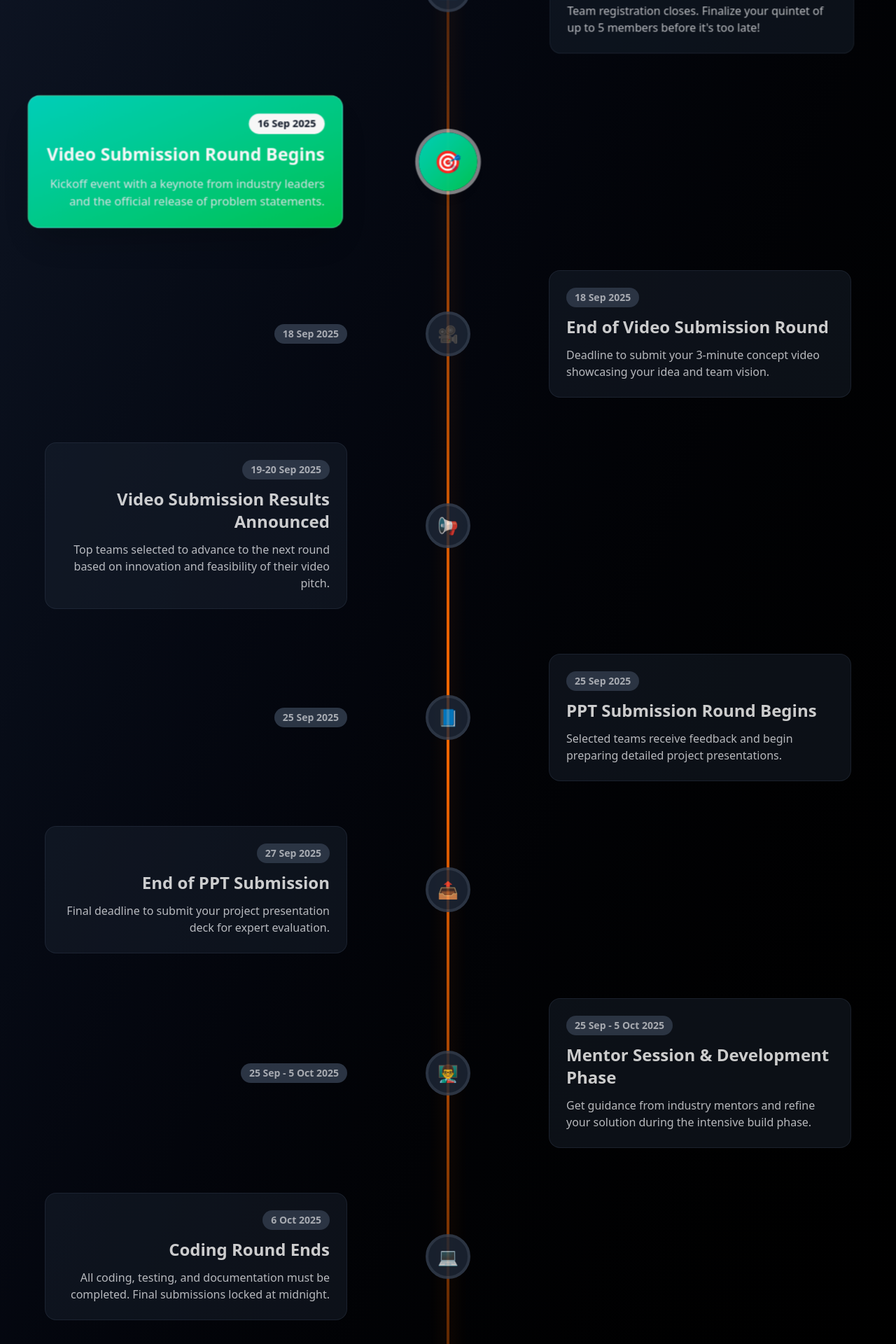
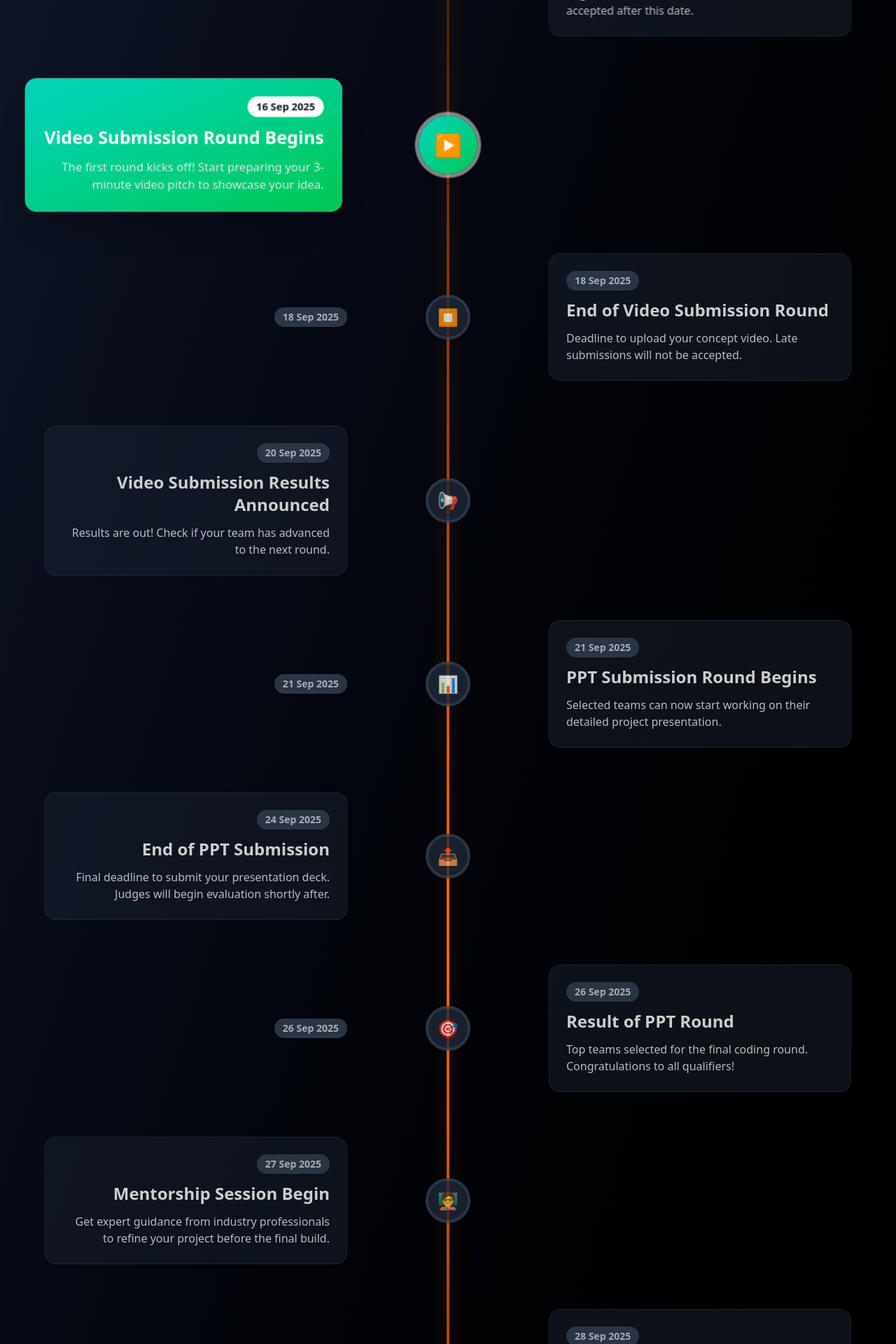
Before and after one commit to navokta/Bytewar-v2, a Next.js app: page /timeline in a window 1280 px wide. Shown: the part 720-2640 px from the top of the page at 70% size. Built offline with nearby package versions, Linux system fonts and the light colour scheme; no server answers.

Commit message:
Timelines dates Fixes

```diff
--- a/app/timeline/page.js
+++ b/app/timeline/page.js
@@ -7,10 +7,10 @@ import Footer from '@/components/Footer';
 export default function TimelinePage() {
   return (
     <div className="min-h-screen bg-gradient-to-br from-gray-900 via-gray-800 to-gray-900 text-gray-100">
-        <Header />
+      <Header />
       <Timeline />
-        <AboutEnroll />
-        <Footer />
+      <AboutEnroll />
+      <Footer />
     </div>
   );
 }
--- a/components/Timeline.jsx
+++ b/components/Timeline.jsx
@@ -15,83 +15,104 @@ const InteractiveTimeline = () => {
     return () => window.removeEventListener('resize', handleResize);
   }, []);
 
-  const timelineEvents = [
+const timelineEvents = [
   {
     date: "1 Sep 2025",
     title: "Registration Opens",
-    description: "Secure your spot in the ultimate coding battle. Early birds get exclusive swag and bonus resources!",
-    icon: "🚀",
+    description: "The journey begins! Register your team and secure your spot in the ultimate coding challenge.",
+    icon: "✅",
     color: "from-purple-600 to-blue-500"
   },
   {
     date: "15 Sep 2025",
     title: "End of Registration",
-    description: "Team registration closes. Finalize your quintet of up to 5 members before it's too late!",
-    icon: "👥",
+    description: "Registration closes. No more team entries will be accepted after this date.",
+    icon: "❌",
     color: "from-blue-500 to-teal-400"
   },
   {
     date: "16 Sep 2025",
     title: "Video Submission Round Begins",
-    description: "Kickoff event with a keynote from industry leaders and the official release of problem statements.",
-    icon: "🎯",
+    description: "The first round kicks off! Start preparing your 3-minute video pitch to showcase your idea.",
+    icon: "▶️",
     color: "from-teal-400 to-green-500"
   },
   {
     date: "18 Sep 2025",
     title: "End of Video Submission Round",
-    description: "Deadline to submit your 3-minute concept video showcasing your idea and team vision.",
-    icon: "🎥",
+    description: "Deadline to upload your concept video. Late submissions will not be accepted.",
+    icon: "⏹️",
     color: "from-green-500 to-yellow-400"
   },
   {
-    date: "19-20 Sep 2025",
+    date: "20 Sep 2025",
     title: "Video Submission Results Announced",
-    description: "Top teams selected to advance to the next round based on innovation and feasibility of their video pitch.",
+    description: "Results are out! Check if your team has advanced to the next round.",
     icon: "📢",
     color: "from-yellow-400 to-orange-500"
   },
   {
-    date: "25 Sep 2025",
+    date: "21 Sep 2025",
     title: "PPT Submission Round Begins",
-    description: "Selected teams receive feedback and begin preparing detailed project presentations.",
-    icon: "📘",
+    description: "Selected teams can now start working on their detailed project presentation.",
+    icon: "📊",
     color: "from-orange-500 to-red-500"
   },
   {
-    date: "27 Sep 2025",
+    date: "24 Sep 2025",
     title: "End of PPT Submission",
-    description: "Final deadline to submit your project presentation deck for expert evaluation.",
+    description: "Final deadline to submit your presentation deck. Judges will begin evaluation shortly after.",
     icon: "📤",
     color: "from-red-500 to-pink-500"
   },
   {
-    date: "25 Sep - 5 Oct 2025",
-    title: "Mentor Session & Development Phase",
-    description: "Get guidance from industry mentors and refine your solution during the intensive build phase.",
-    icon: "👨‍🏫",
+    date: "26 Sep 2025",
+    title: "Result of PPT Round",
+    description: "Top teams selected for the final coding round. Congratulations to all qualifiers!",
+    icon: "🎯",
     color: "from-pink-500 to-rose-500"
   },
   {
-    date: "6 Oct 2025",
-    title: "Coding Round Ends",
-    description: "All coding, testing, and documentation must be completed. Final submissions locked at midnight.",
-    icon: "💻",
+    date: "27 Sep 2025",
+    title: "Mentorship Session Begin",
+    description: "Get expert guidance from industry professionals to refine your project before the final build.",
+    icon: "🧑‍🏫",
     color: "from-rose-500 to-orange-500"
   },
   {
+    date: "28 Sep 2025",
+    title: "Mentorship Session Ends",
+    description: "Mentorship concludes. Teams should finalize their plans and prepare for the coding phase.",
+    icon: "🔚",
+    color: "from-orange-500 to-red-600"
+  },
+  {
+    date: "29 Sep 2025",
+    title: "Coding Round Begin",
+    description: "Hackathon coding phase starts! Build, test, and document your solution.",
+    icon: "💻",
+    color: "from-green-500 to-cyan-500"
+  },
+  {
+    date: "6 Oct 2025",
+    title: "Coding Round End",
+    description: "Final deadline for code submission. All repositories must be locked by midnight.",
+    icon: "🔒",
+    color: "from-cyan-500 to-blue-600"
+  },
+  {
     date: "8 Oct 2025",
-    title: "Final Results Announcement",
-    description: "Winners revealed live! Celebrate innovation with prizes worth 10,000 Rs.",
-    icon: "🏆",
-    color: "from-yellow-400 to-gold-500"
+    title: "Coding Round Result",
+    description: "Results of the coding round announced. Top teams move to the final presentation.",
+    icon: "📋",
+    color: "from-blue-600 to-indigo-500"
   },
   {
     date: "10 Oct 2025",
-    title: "Awards & Recognition Ceremony",
-    description: "All participants honored. Winners receive trophies, gifts, and career-boosting opportunities.",
-    icon: "🎁",
-    color: "from-green-400 to-teal-500"
+    title: "Prize and Reward Distribution",
+    description: "Grand finale! Winners announced and awards distributed in a live ceremony.",
+    icon: "🏆",
+    color: "from-yellow-400 to-gold-500"
   }
 ];
 
```
